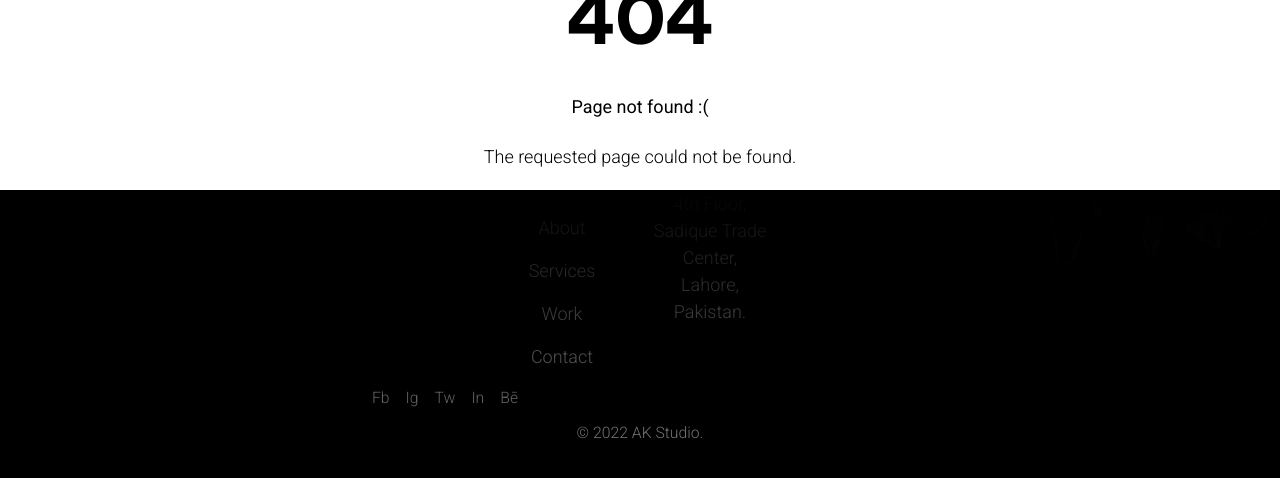
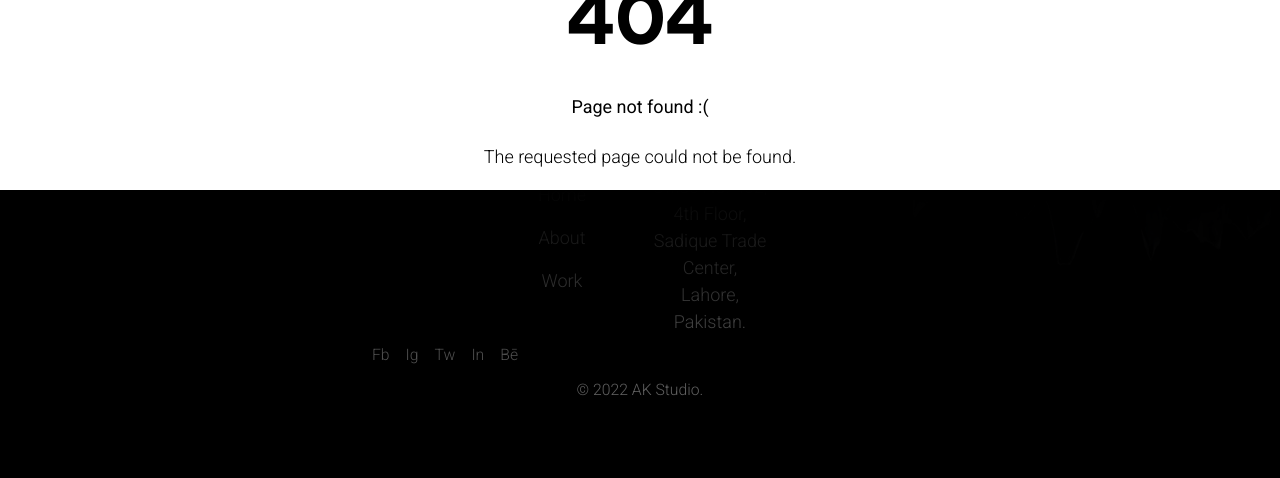
Before and after one commit to aftabkhalid/aks, a Jekyll site: the page built from 404.html, in a window 1280 px wide and 900 px high, scrolled down 942 px. Shown: the top 478 px of the window. Built offline with Jekyll 4.4.1, drawn with Linux system fonts in a browser that asks for light colours; nearby versions of some CDN libraries.

Commit message:
removed pages from navigation

```diff
--- a/_data/main-menu.yml
+++ b/_data/main-menu.yml
@@ -4,11 +4,8 @@
 - url: /about
   title: About
 
-- url: /services
-  title: Services
+# - url: /services
+#   title: Services
 
 - url: /work
   title: Work
-
-- url: /contact
-  title: Contact
```
